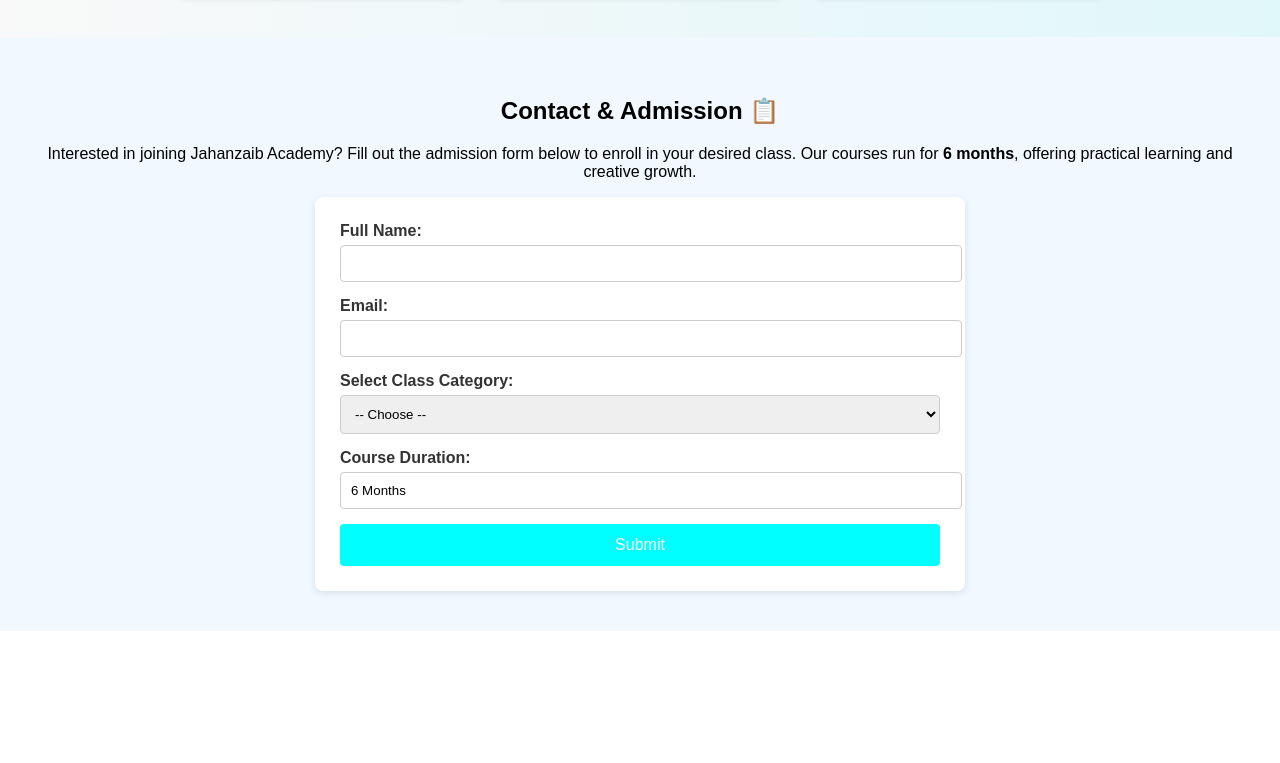
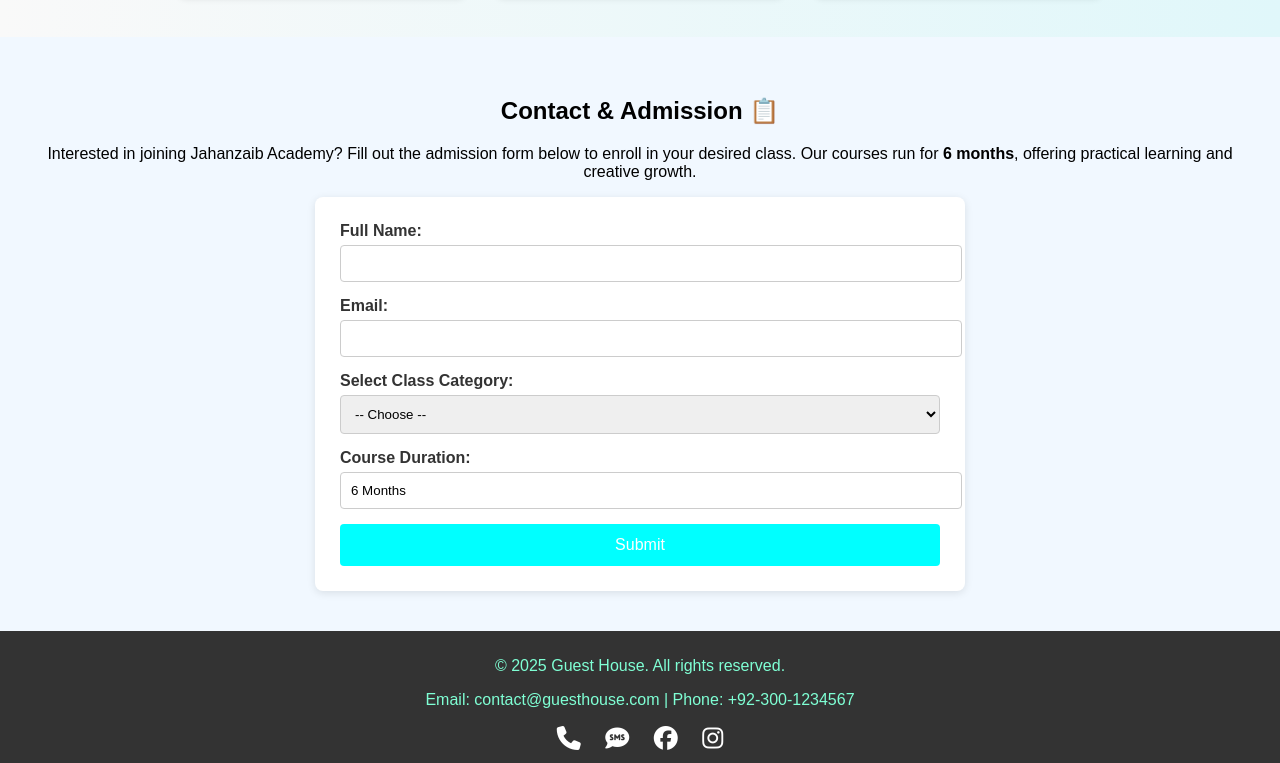
Before and after one commit to iam-jahanzaib/J-Academy, a plain HTML site: page index.html in a window 1280 px wide. Shown: the part 1628-2391 px from the top of the page. Before the commit the page ends 2259 px from the top, so only its background shows below. Drawn offline with Linux system fonts and the light colour scheme.

Commit message:
add footer

```diff
--- a/index.html
+++ b/index.html
@@ -165,6 +165,16 @@
       </form>
     </div>
   </section>
-
+  <link rel="stylesheet" href="https://cdnjs.cloudflare.com/ajax/libs/font-awesome/6.5.0/css/all.min.css">
+  <footer class="footer">
+    <p>&copy; 2025 Guest House. All rights reserved.</p>
+    <p>Email: contact@guesthouse.com | Phone: +92-300-1234567</p>
+     <div class="contact-icons">
+      <a href="tel:+923123820283"><i class="fas fa-phone"></i></a>
+      <a href="sms:+923123820283"><i class="fas fa-sms"></i></a>
+      <a href="https://facebook.com/muet"><i class="fab fa-facebook"></i></a>
+      <a href="https://instagram.com/muet"><i class="fab fa-instagram"></i></a>
+    </div>
+  </footer>
 </body>
 </html>
--- a/style.css
+++ b/style.css
@@ -112,3 +112,21 @@
 form button:hover {
   background-color:#333;
 }
+.footer{
+  background: #333;
+  color:aquamarine;
+  padding: 10px 20px;
+  text-align: center;
+}
+.contact-icons a {
+  background-color: #333;
+  color: aqua;
+  margin: 10px;
+  font-size: 24px;
+  color: white;
+  text-align: center;
+}
+
+.contact-icons a:hover {
+  color: gold;
+}
```
